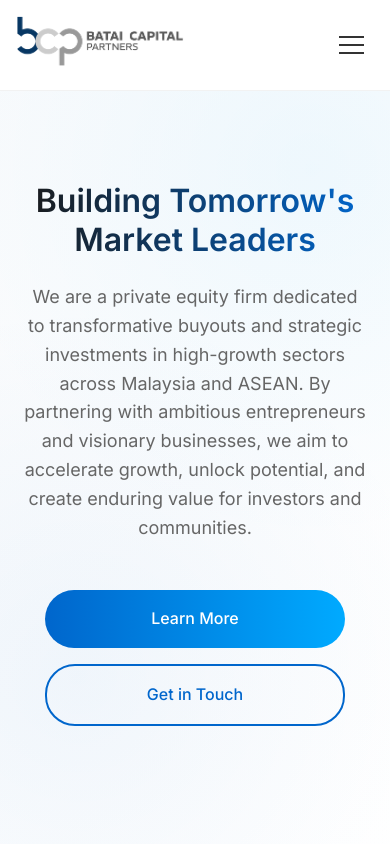
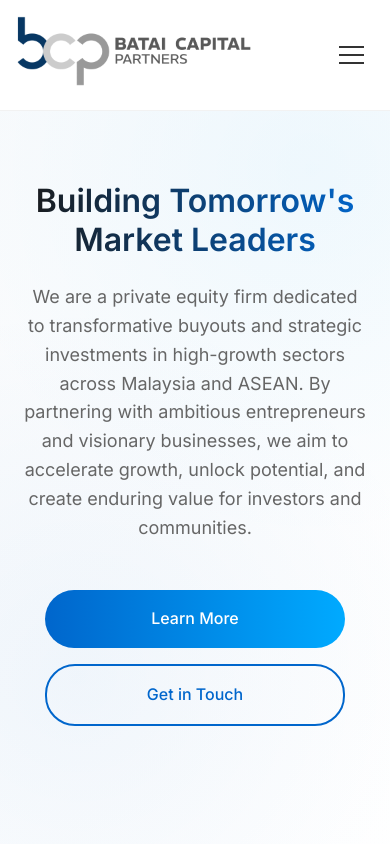
Before and after one commit to cipolataman/cipolataman.github.io, a plain HTML site: page TEST4/index.html in a window 390 px wide. Shown: the top 844 px of the page. Drawn offline with Linux system fonts and the light colour scheme.

Commit message:
Increase logo image height to 70px

```diff
--- a/TEST4/style.css
+++ b/TEST4/style.css
@@ -919,7 +919,7 @@ html {
     }
 
     .logo-image {
-        height: 50px;  /* Adjust this for mobile if needed */
+        height: 70px;  /* Adjust this for mobile if needed */
     }
 
     .focus-grid {
@@ -955,7 +955,7 @@ html {
         gap: 3rem;
     }
     .logo-image {
-        height: 50px;  /* Adjust this for mobile if needed */
+        height: 70px;  /* Adjust this for mobile if needed */
     }
 
 }
@@ -1005,7 +1005,7 @@ html {
         padding: 1.5rem;
     }
     .logo-image {
-        height: 50px;  /* Adjust this for mobile if needed */
+        height: 70px;  /* Adjust this for mobile if needed */
     }
 
     .focus-grid {
```
